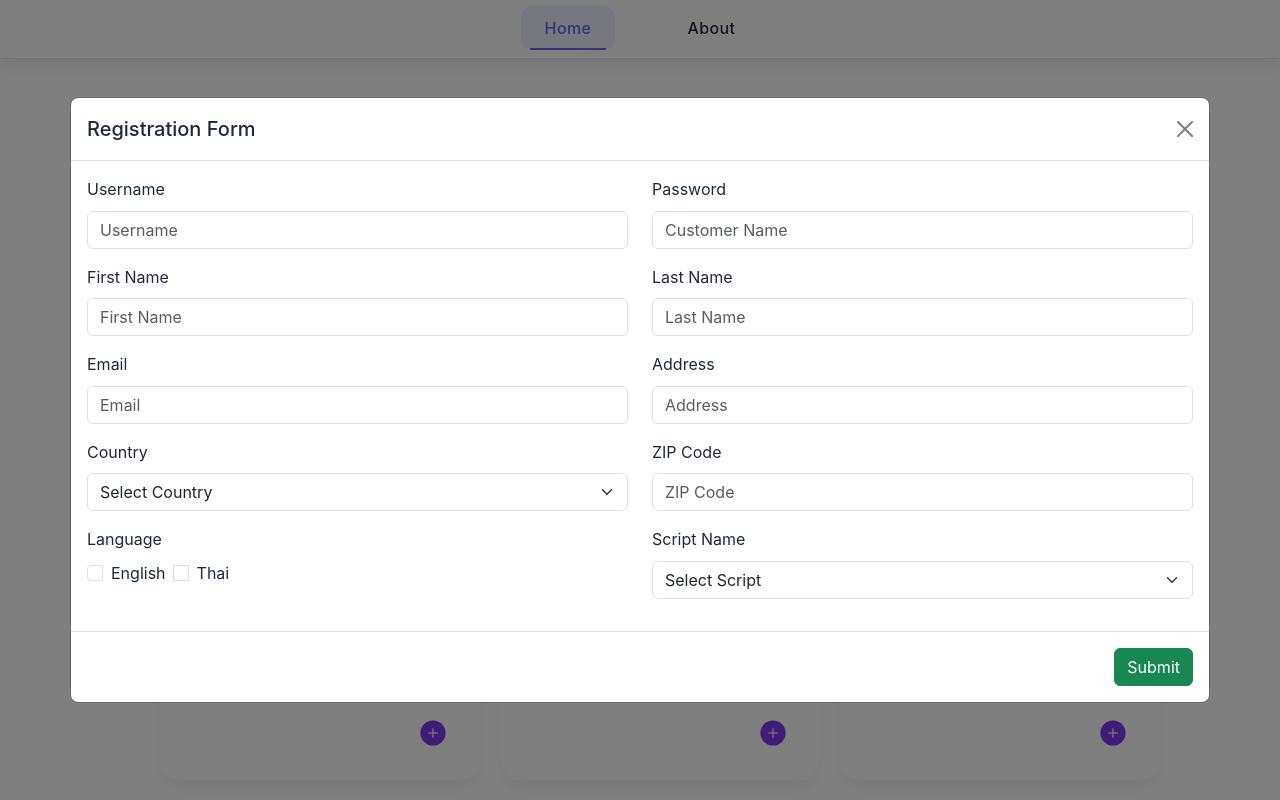
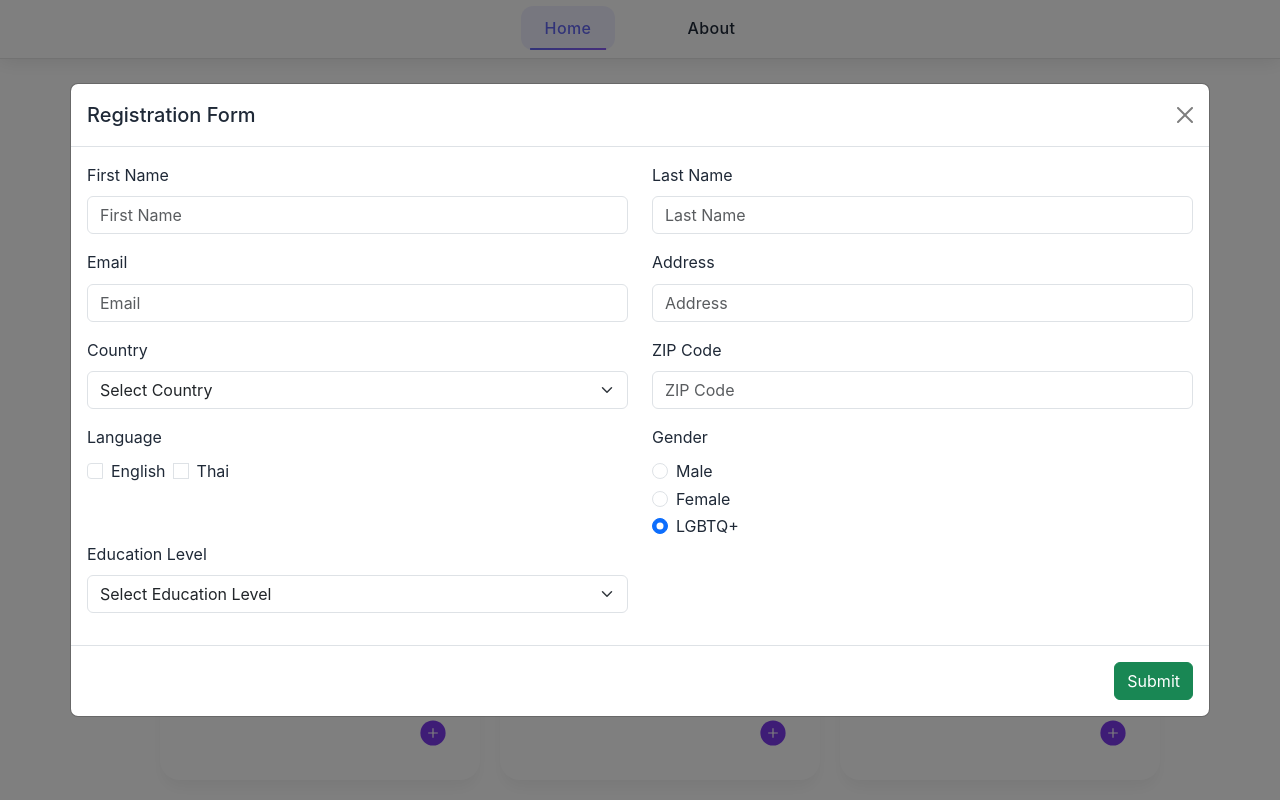
Before and after one commit to Mingchai007/HW3_Mini_Project, a PHP site: page /?page=Home in a window 1280 px wide, after a click that opens the changed part. Run offline with PHP 8.4, Linux system fonts and the light colour scheme.

Commit message:
Update form validation and enhance user input fields in Home.php

```diff
--- a/assets/page/Home.php
+++ b/assets/page/Home.php
@@ -2,7 +2,7 @@
     <div class="row mb-5">
         <div class="col-12 text-center">
             <h2 class="display-4 fw-bold mb-3">
-                <span class="text-primary">Welcome to Pxelnetwork</span>
+                <span class="text-primary">Welcome to Pixelnetwork Studio</span>
             </h2>
             <p class="lead text-muted mb-4">
                 we specialize in building professional websites and digital solutions that empower businesses to
@@ -287,30 +287,6 @@
             <div class="modal-body">
 
                 <div class="row">
-                    <!-- <div class="col-md-6">
-                        <label for="Amount" class="form-label">Discord Customer ID <small id="alartdid"
-                                class="text-danger"></small></label>
-                        <div class="input-group mb-3">
-                            <input type="text" class="form-control" placeholder="Discord Customer ID"
-                                id="DiscordCustomerID">
-                            <button class="btn btn-primary" type="button" id="GetName"
-                                onclick='getName()'>GetName</button>
-                        </div>
-                    </div> -->
-                    <div class="col-md-6">
-                        <label for="Amount" class="form-label">Username</label>
-                        <div class="input-group mb-3">
-                            <input type="text" class="form-control disabled" placeholder="Username"
-                                id="CustomerNameInput">
-                        </div>
-                    </div>
-                    <div class="col-md-6">
-                        <label for="Amount" class="form-label">Password</label>
-                        <div class="input-group mb-3">
-                            <input type="text" class="form-control disabled" placeholder="Customer Name"
-                                id="CustomerNameInput">
-                        </div>
-                    </div>
                     <div class="col-md-6">
                         <label for="Name" class="form-label">First Name</label>
                         <div class="input-group mb-3">
@@ -338,12 +314,13 @@
                     <div class="col-md-6">
                         <label for="password-confrim" class="form-label ">Country </label>
                         <div class="input-group mb-3">
-                            <select class="form-select" aria-label="Default select example" id='CountrySelect'
-                                onchange="submitBtnChange()">
+                            <select class="form-select" aria-label="Default select example" id='CountrySelect'>
                                 <option value="select">Select Country</option>
                                 <option value="usa">USA</option>
                                 <option value="canada">Canada</option>
                                 <option value="uk">UK</option>
+                                <option value="australia">Australia</option>
+                                <option value="thailand">Thailand</option>
                             </select>
                         </div>
                     </div>
@@ -362,14 +339,37 @@
                             <label class="form-check-label mx-2" for="LanguageInput2">Thai</label>
                         </div>
                     </div>
+                    <div class="col-md-6">
+                        <label for="Name" class="form-label">Gender</label>
+                        <div class="form-check">
+                            <input class="form-check-input" type="radio" name="radioDefault" id="radioDefault1">
+                            <label class="form-check-label" for="radioDefault1">
+                                Male
+                            </label>
+                        </div>
+                        <div class="form-check">
+                            <input class="form-check-input" type="radio" name="radioDefault" id="radioDefault2" checked>
+                            <label class="form-check-label" for="radioDefault2">
+                               Female
+                            </label>
+                        </div>
+                        <div class="form-check">
+                            <input class="form-check-input" type="radio" name="radioDefault" id="radioDefault2" checked>
+                            <label class="form-check-label" for="radioDefault2">
+                               LGBTQ+
+                            </label>
+                        </div>
+                    </div>
 
                     <div class="col-md-6">
-                        <label for="password-confrim" class="form-label ">Script Name </label>
+                        <label for="Name" class="form-label">Education Level</label>
                         <div class="input-group mb-3">
-                            <select class="form-select" aria-label="Default select example" id='ScriptName'
-                                onchange="submitBtnChange()">
-                                <option value="select">Select Script</option>
-
+                            <select class="form-select" aria-label="Default select example" id='EducationSelect'>
+                                <option value="select">Select Education Level</option>
+                                <option value="highschool">High School</option>
+                                <option value="bachelor">Bachelor's Degree</option>
+                                <option value="master">Master's Degree</option>
+                                <option value="phd">PhD</option>
                             </select>
                         </div>
                     </div>
```
Also changed, not shown: assets/js/form_validation.js (+27 -24 lines).
